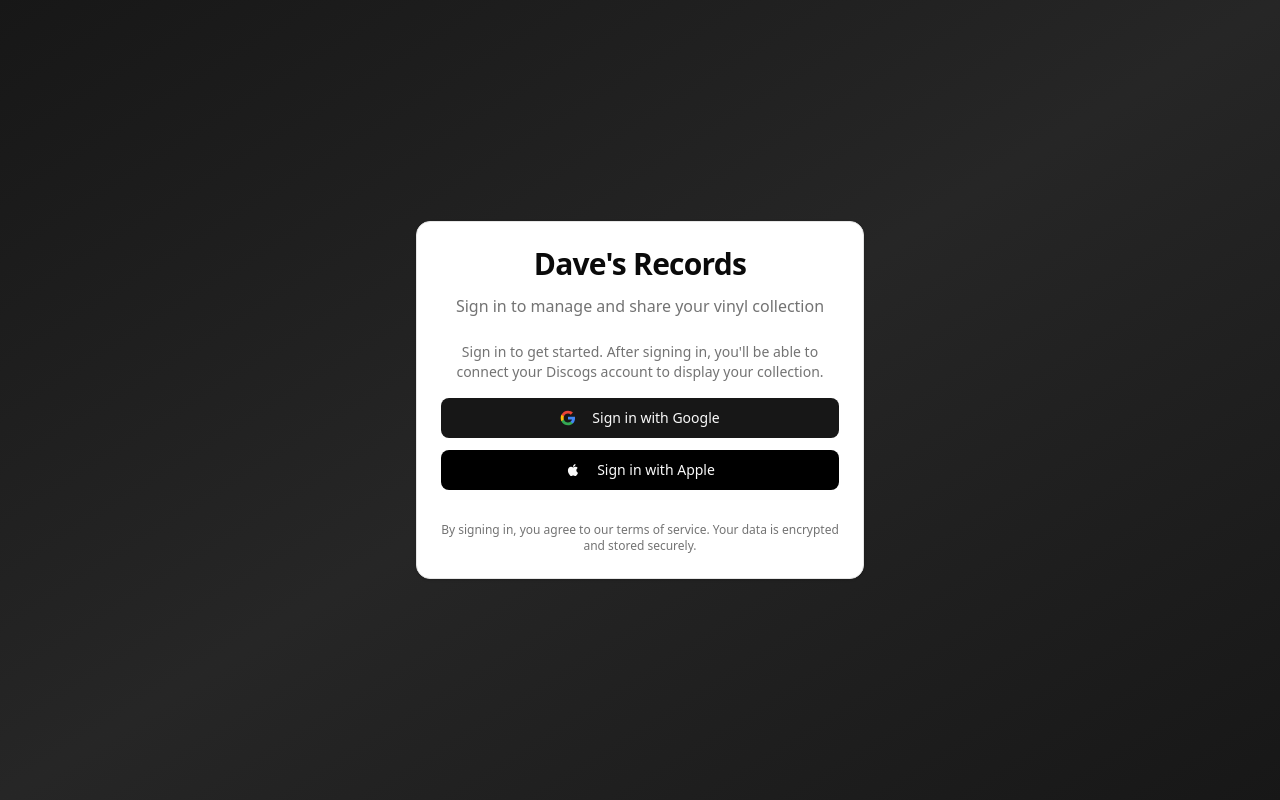
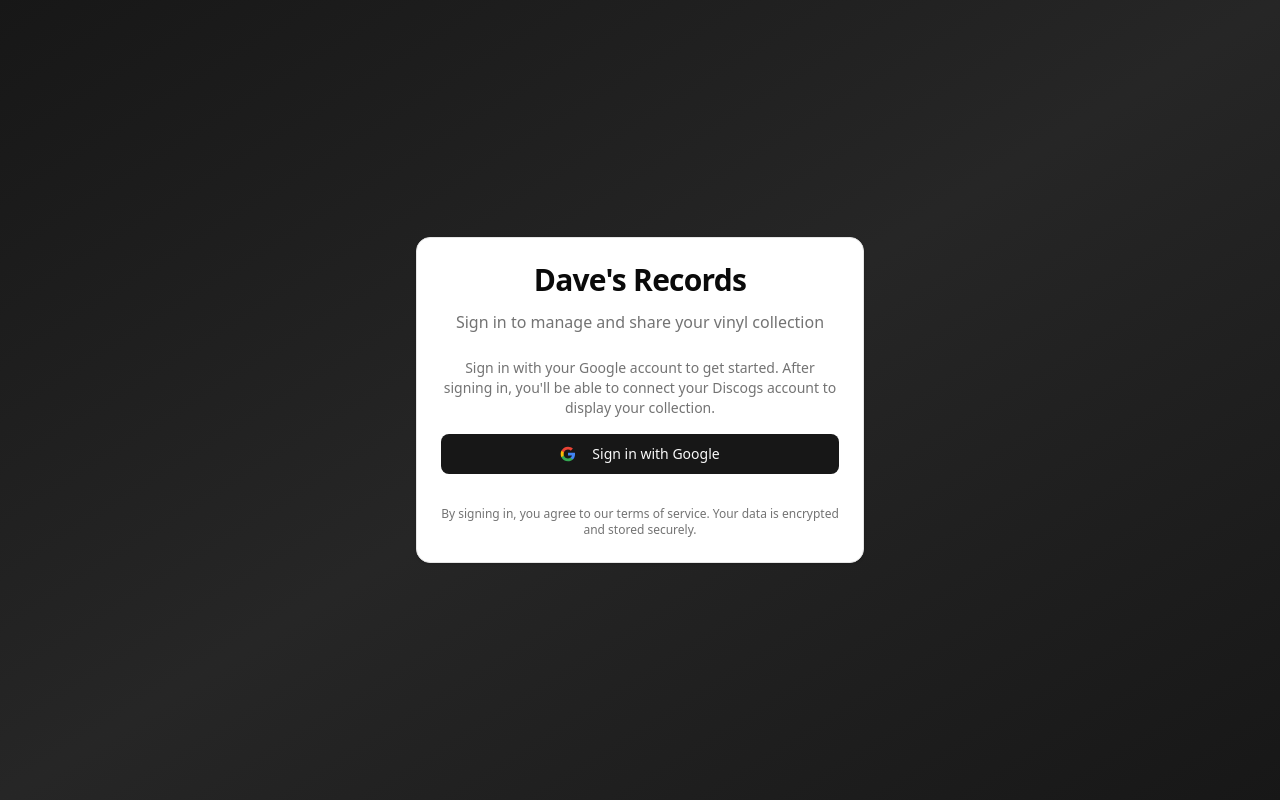
Before and after one commit to daveherrald/davesrecords, a Next.js app: page /auth/signin in a window 1280 px wide. Built offline with nearby package versions, Linux system fonts and the light colour scheme.

Commit message:
Revert "feat: add Apple Sign In support"
This reverts commit e8356d2c7be78fbbd3a1d3aba52fb0dbf773571d.

```diff
--- a/src/app/auth/signin/page.tsx
+++ b/src/app/auth/signin/page.tsx
@@ -19,12 +19,11 @@
         <CardContent className="space-y-4">
           <div className="space-y-2">
             <p className="text-sm text-muted-foreground text-center">
-              Sign in to get started. After signing in, you&apos;ll be able to connect
-              your Discogs account to display your collection.
+              Sign in with your Google account to get started. After signing in,
+              you&apos;ll be able to connect your Discogs account to display your collection.
             </p>
           </div>
 
-          <div className="space-y-3">
           <Button
             className="w-full"
             size="lg"
@@ -44,23 +43,6 @@
             Sign in with Google
           </Button>
 
-            <Button
-              className="w-full bg-black hover:bg-neutral-800"
-              size="lg"
-              onClick={() => signIn('apple', { callbackUrl: '/dashboard' })}
-            >
-              <svg
-                className="mr-2 h-5 w-5"
-                viewBox="0 0 24 24"
-                fill="currentColor"
-                xmlns="http://www.w3.org/2000/svg"
-              >
-                <path d="M17.05 20.28c-.98.95-2.05.88-3.08.4-1.09-.5-2.08-.48-3.24 0-1.44.62-2.2.44-3.06-.4C2.79 15.25 3.51 7.59 9.05 7.31c1.35.07 2.29.74 3.08.8 1.18-.24 2.31-.93 3.57-.84 1.51.12 2.65.72 3.4 1.8-3.12 1.87-2.38 5.98.48 7.13-.57 1.5-1.31 2.99-2.54 4.09l.01-.01zM12.03 7.25c-.15-2.23 1.66-4.07 3.74-4.25.29 2.58-2.34 4.5-3.74 4.25z"/>
-              </svg>
-              Sign in with Apple
-            </Button>
-          </div>
-
           <div className="space-y-2 pt-4">
             <p className="text-xs text-muted-foreground text-center">
               By signing in, you agree to our terms of service.
--- a/src/lib/auth/config.ts
+++ b/src/lib/auth/config.ts
@@ -1,7 +1,6 @@
 import type { NextAuthConfig } from "next-auth";
 import { PrismaAdapter } from "@auth/prisma-adapter";
 import GoogleProvider from "next-auth/providers/google";
-import AppleProvider from "next-auth/providers/apple";
 import { prisma } from "@/lib/db";
 
 /**
@@ -45,10 +44,6 @@
     GoogleProvider({
       clientId: process.env.GOOGLE_CLIENT_ID!,
       clientSecret: process.env.GOOGLE_CLIENT_SECRET!,
-    }),
-    AppleProvider({
-      clientId: process.env.APPLE_CLIENT_ID!,
-      clientSecret: process.env.APPLE_CLIENT_SECRET!,
     }),
   ],
 
```
Also changed, not shown: 1 other file (tests, documents, lock files or other folders). Lines whose indentation alone changed are shown as unchanged.
